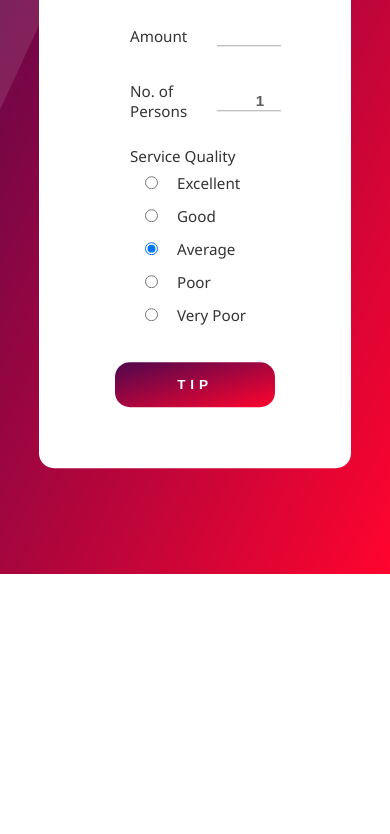
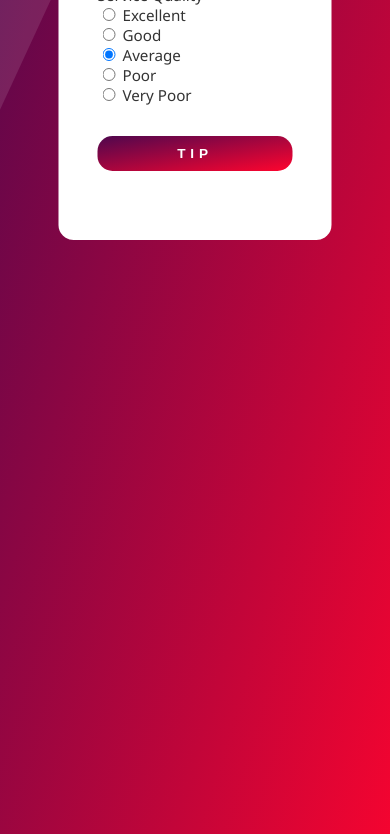
Before and after one commit to Obitrim/tip-calculator, a plain HTML site: page index.html in a window 390 px wide. Shown: the part 270-1104 px from the top of the page. Before the commit the page ends 844 px from the top, so only its background shows below. Drawn offline with Linux system fonts and the light colour scheme.

Commit message:
modified style to be mobile first

```diff
--- a/css/tip.css
+++ b/css/tip.css
@@ -1,6 +1,11 @@
+* {
+    box-sizing: border-box;
+}
+
+/* elements */
 
 body {
-    height: 100vh;
+    min-height: 150vh;
     width: 100vw;
     padding: 0;
     margin: 0;
@@ -22,9 +27,10 @@ body::before {
     background: rgba(255, 255, 255, 0.11);
 }
 
+
 header {
     font-family: 'Segoe UI', Tahoma, Geneva, Verdana, sans-serif;
-    font-size: 1.7rem;
+    font-size: 0.9rem;
     font-weight: 600;
     text-align: center;
     color: transparent;
@@ -36,60 +42,41 @@ header {
     background-clip: text;
 }
 
-input:not([type="radio"]) {
-    flex: 0;
-    width: 60px;
-    border: none;
-    border-bottom: 1px solid rgba(0, 0, 0, 0.34);
-}
-
-
 sup {
     font-size: 2rem;
 }
 
+
+
+
+/* app wapper */
+
 #tip-container {
     background: #fff;
-    padding: 1em 2em;
-    outline: 3px dashed #fff;
+    padding: 10%;
+    min-width: 70%;
+    max-width: 90%;
+    border-radius: 15px;
     color: rgba(0, 0, 0, 0.801);
 
     position: absolute;
-    top: 50%;
+    top: 20px;
     left: 50%;
-    transform: translate(-50%, -50%);
+    transform: translate(-50%, 20px);
 }
 
 
-.form-group {
+#calculator > .form-group {
     margin: 1em 0;
 }
 
-div.form-group {
-    display: flex;
-    align-items: center;
-}
 
-main div.form-group label,
-main div.form-group input {
-    flex: 1;
-    margin: 10px 15px;
-}
-
-main div.form-group input {
-    width: 60px;
-    text-align: right;
-    font-size: 0.95rem;
-    font-weight: 600;
-    color: rgba(48, 48, 48, 0.781);
-}
-
-#form-group-service {
+#calculator > .form-group input[type="number"] {
     display: block;
-}
-
-#form-group-service input {
-    width: auto;
+    width: 100%;
+    margin-top: 0.5em;
+    border: none;
+    border-bottom: 1px solid rgba(0, 0, 0, 0.34);
 }
 
 
@@ -100,7 +87,7 @@ main div.form-group input {
     justify-content: center;
 }
 
-#btn-tip ,
+#btn-tip,
 #btn-to-calculator {
     display: inline-block;
     width: 100%;
@@ -110,7 +97,7 @@ main div.form-group input {
     font-size: 0.85rem;
     font-weight: 550;
     color: #fff;
-    padding: 15px 30px;
+    padding: 10px 30px;
     letter-spacing: 0.3rem;
 
     text-align: center;
@@ -125,47 +112,52 @@ main div.form-group input {
     background: linear-gradient(to bottom right, rgb(65, 4, 65), rgb(223, 3, 40)) no-repeat;
 }
 
+
+/* result screen styles */
 .result-wrapper {
     font-size: 3rem;
     font-weight: normal;
     text-align: center;
 }
 
-.btn-back {
-    display: block;
-    width: 100%;
-    margin-top: 1em;
-}
-
 #btn-to-calculator {
-    font-size: 0.65rem;
+    font-size: 0.55rem;
 }
 
 
-@media only screen and (max-width: 576px){
-    #tip-container {
-        padding: 2em 5em;
-        outline: none;
-        width: 80vw;
-        border-radius: 15px;
-        box-sizing: border-box;
+@media only screen and (min-width: 460px){
+
+    #calculator > .form-group input[type="number"] {
+        display: inline;
     }
 
-    header {
-        font-size: 1.7rem;
+    div.form-group {
+        display: flex;
+        align-items: center;
     }
 
+    main div.form-group label,
+    main div.form-group input {
+        flex: 1;
+        margin: 10px 15px;
+    }
+
+    #form-group-service {
+        display: block;
+    }
+
+    #btn-to-calculator {
+        font-size: 0.65rem;
+    }
 }
 
 
-@media only screen and (max-width: 300px) {
+
+
+@media only screen and (min-width: 576px) {
+
     #tip-container {
-        padding: 1em;
-        width: 90vw;
+        max-width: 400px;
+        min-width: 400px;
     }
-
-    header {
-        font-size: 1.2rem;
-    }
-
 }
```
